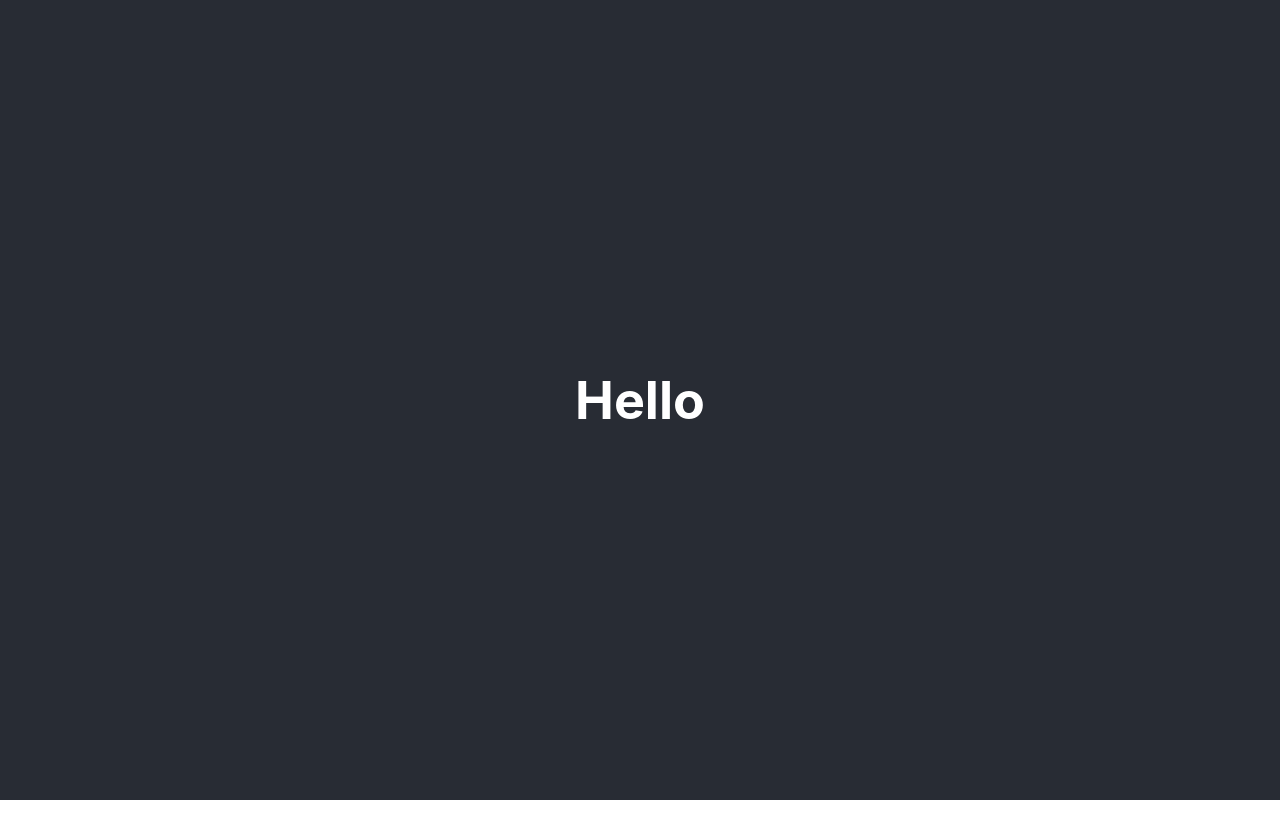
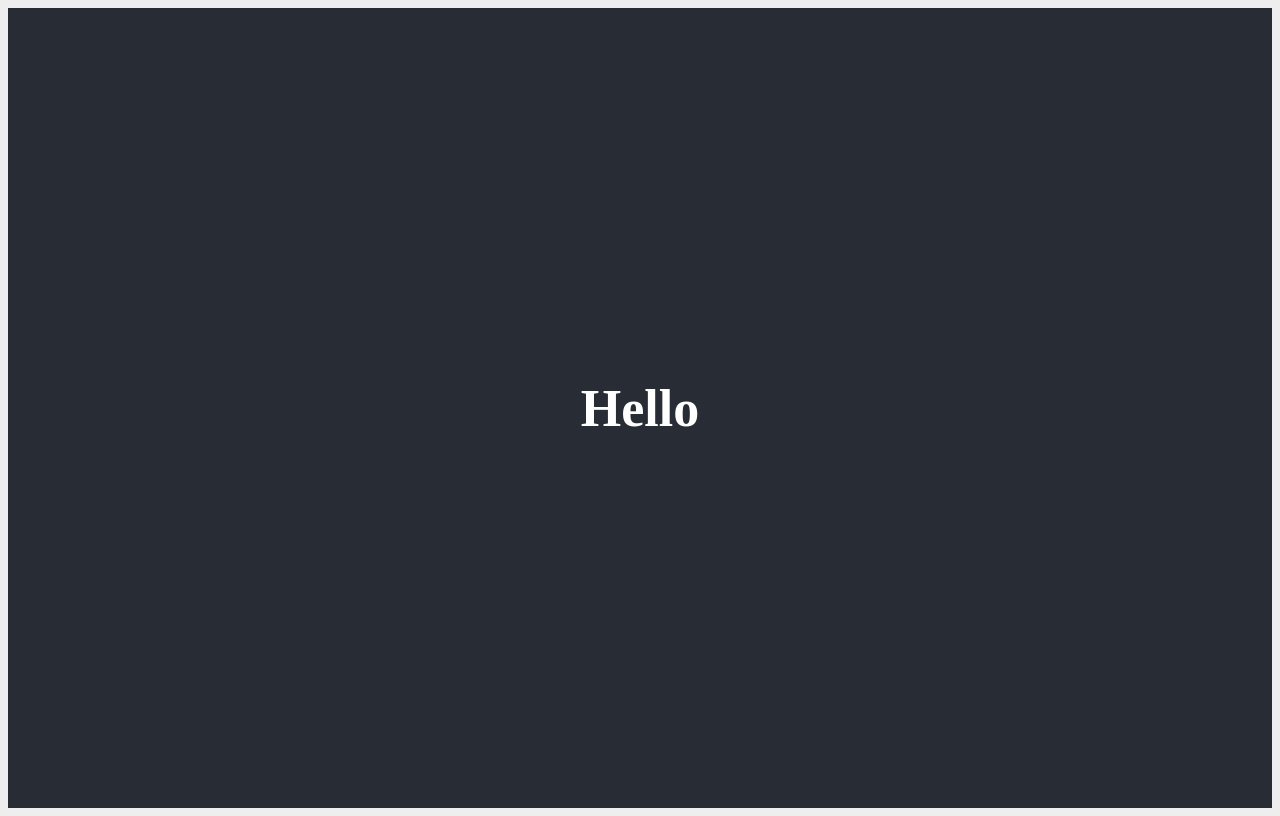
Before and after one commit to Maximecat/todoList-React, a React (Create React App) app in the folder todolist-react/: page / in a window 1280 px wide. Built offline with nearby package versions, Linux system fonts and the light colour scheme.

Commit message:
index style

```diff
--- a/todolist-react/src/index.css
+++ b/todolist-react/src/index.css
@@ -1,13 +1,3 @@
-body {
-  margin: 0;
-  font-family: -apple-system, BlinkMacSystemFont, 'Segoe UI', 'Roboto', 'Oxygen',
-    'Ubuntu', 'Cantarell', 'Fira Sans', 'Droid Sans', 'Helvetica Neue',
-    sans-serif;
-  -webkit-font-smoothing: antialiased;
-  -moz-osx-font-smoothing: grayscale;
+html {
+  background-color: rgb(238, 238, 238);
 }
-
-code {
-  font-family: source-code-pro, Menlo, Monaco, Consolas, 'Courier New',
-    monospace;
-}
```
